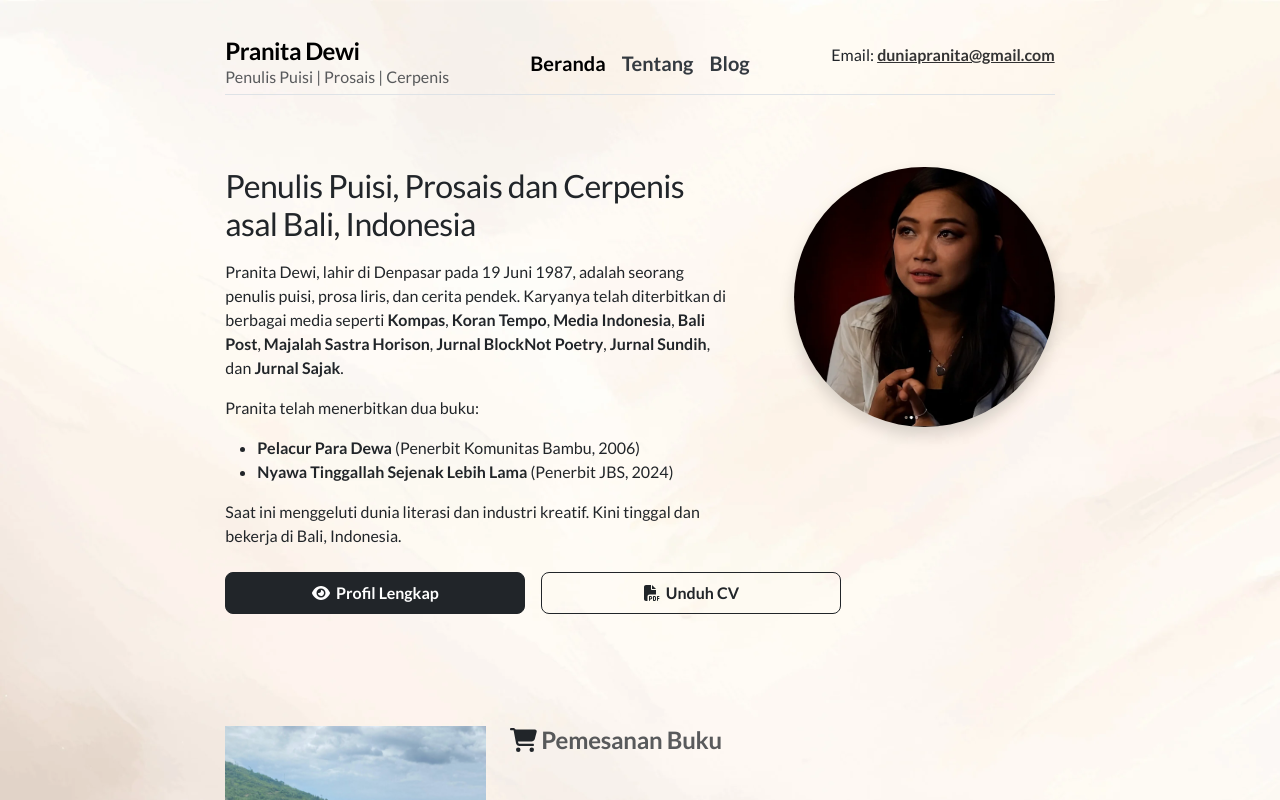
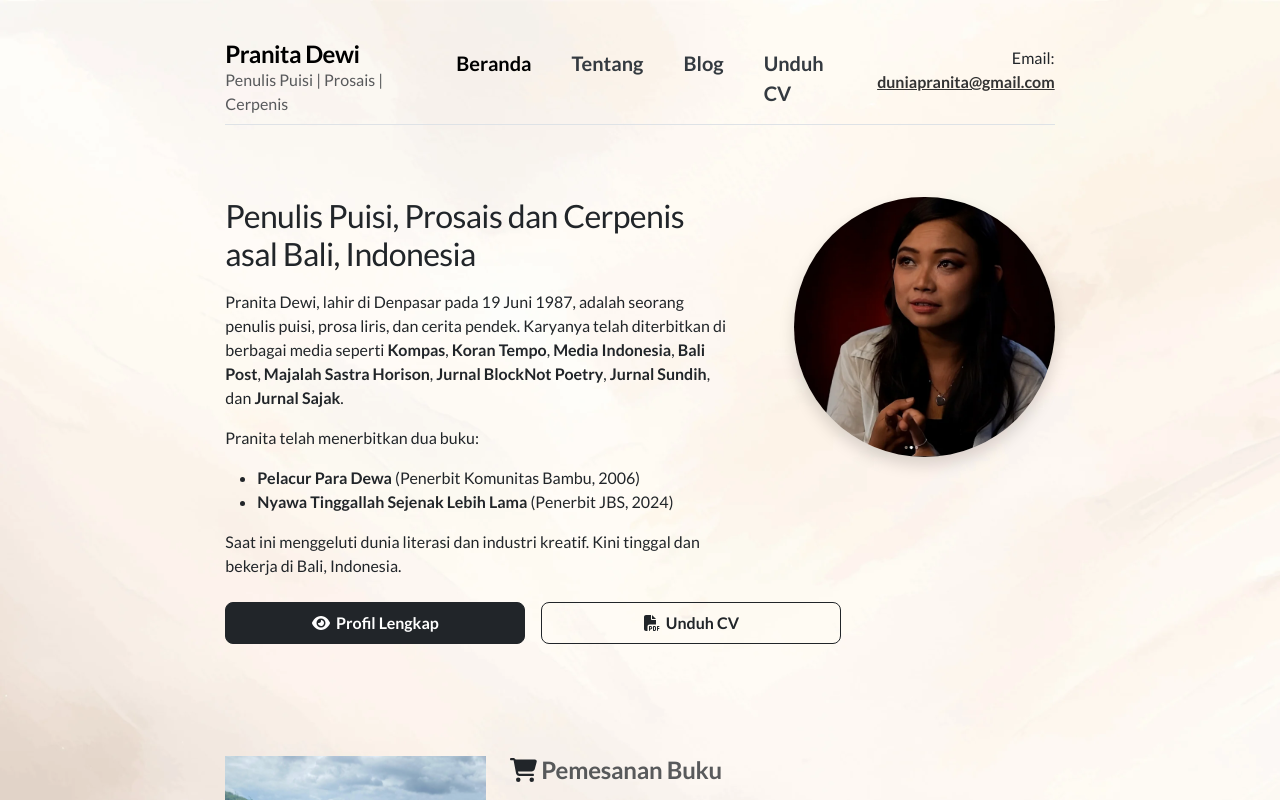
Before and after one commit to themeprys/pranitadewi, a Next.js app: page / in a window 1280 px wide. Shown: the top 800 px of the page. Built offline with nearby package versions, Linux system fonts and the light colour scheme.

Commit message:
feat: enhance header layout - adjust navigation width and spacing

```diff
--- a/src/app/components/Header.js
+++ b/src/app/components/Header.js
@@ -11,7 +11,7 @@ function Header() {
   return (
     <header className="border-bottom">
       <div className="row align-items-center">
-        <div className="col-md-4">
+        <div className="col-md-3">
           <Link
             href="/"
             className="text-body-emphasis text-decoration-none"
@@ -24,12 +24,12 @@ function Header() {
               </span>
           </Link>
         </div>
-        <div className="col-md-4 d-flex justify-content-center">
+        <div className="col-md-6 d-flex justify-content-center">
           <nav className="navbar navbar-expand-lg navbar-light">
             <div className="container-fluid">
               <div className="collapse navbar-collapse" id="navbarNav">
                 <ul className="navbar-nav">
-                  <li className="nav-item">
+                  <li className="nav-item me-4">
                     <Link
                       href="/"
                       className={`nav-link fw-bold fs-5 ${styles.hoverBrown} ${pathname === '/' ? styles.active : ''}`}
@@ -38,7 +38,7 @@ function Header() {
                       Beranda
                     </Link>
                   </li>
-                  <li className="nav-item">
+                  <li className="nav-item me-4">
                     <Link
                       href="/about"
                       className={`nav-link fw-bold fs-5 ${styles.hoverBrown} ${pathname === '/about' ? styles.active : ''}`}
@@ -47,7 +47,7 @@ function Header() {
                       Tentang
                     </Link>
                   </li>
-                  <li className="nav-item">
+                  <li className="nav-item me-4">
                     <Link
                       href="/blog"
                       className={`nav-link fw-bold fs-5 ${styles.hoverBrown} ${pathname === '/blog' ? styles.active : ''}`}
@@ -56,12 +56,22 @@ function Header() {
                       Blog
                     </Link>
                   </li>
+                  <li className="nav-item">
+                    <Link
+                      href="https://cdn.cosmicjs.com/c9260e30-0ed6-11f0-91ec-af6adca2ead2-Curriculum-Vitae-Pranita-Dewi-Updated-April-2025.pdf"
+                      className={`nav-link fw-bold fs-5 ${styles.hoverBrown}`}
+                      target="_blank"
+                      rel="noopener noreferrer"
+                    >
+                      Unduh CV
+                    </Link>
+                  </li>
                 </ul>
               </div>
             </div>
           </nav>
         </div>
-        <div className="col-md-4 text-md-end">
+        <div className="col-md-3 text-md-end">
           <div className="thm_headerlinks">
             {/* <p className="mb-0"><a target="_blank" href="https://linkedin.com/in/pranitadewi">https://linkedin.com/in/pranitadewi</a><br/> */}
             <p>Email: <a href="mailto:duniapranita@gmail.com">duniapranita@gmail.com</a></p>
```
